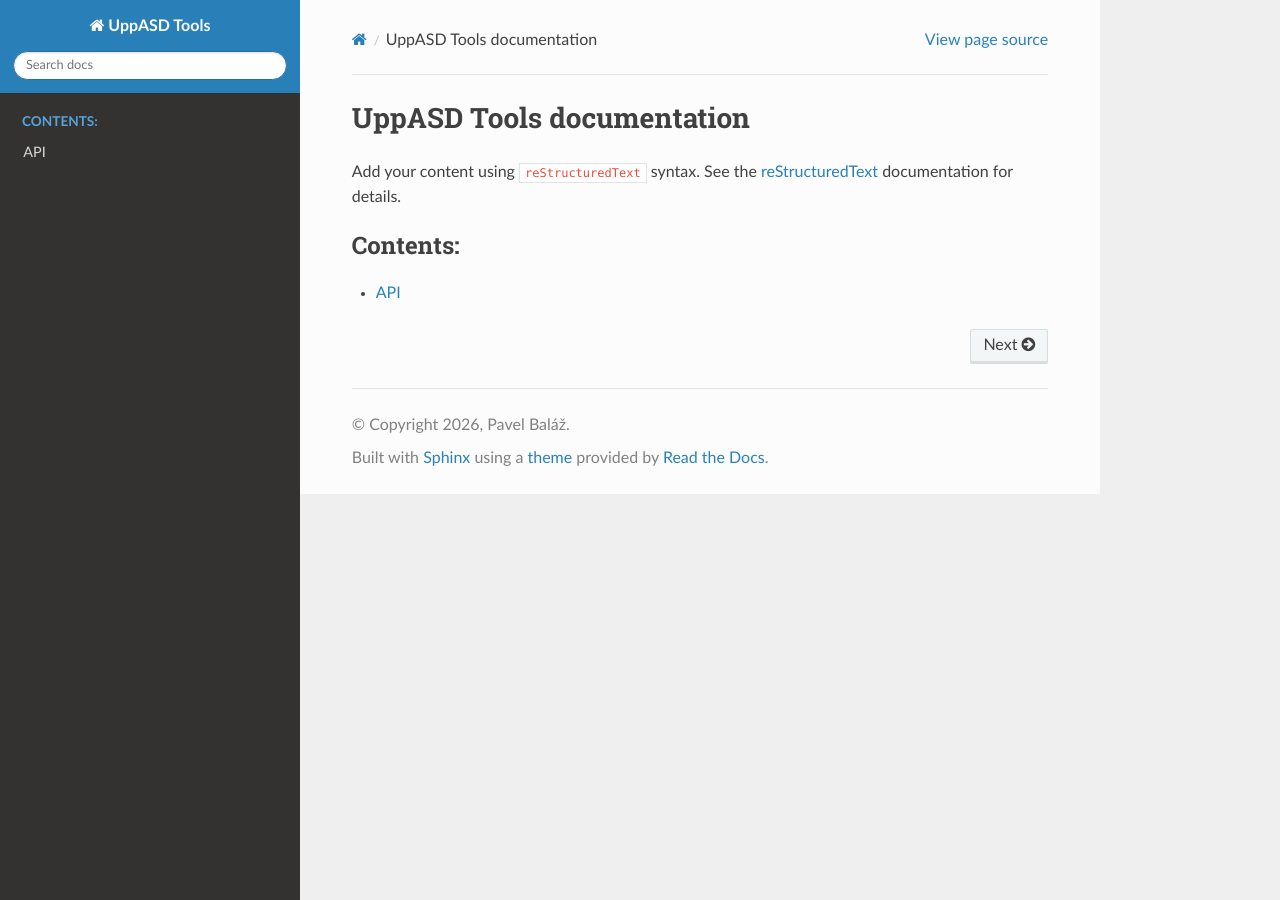
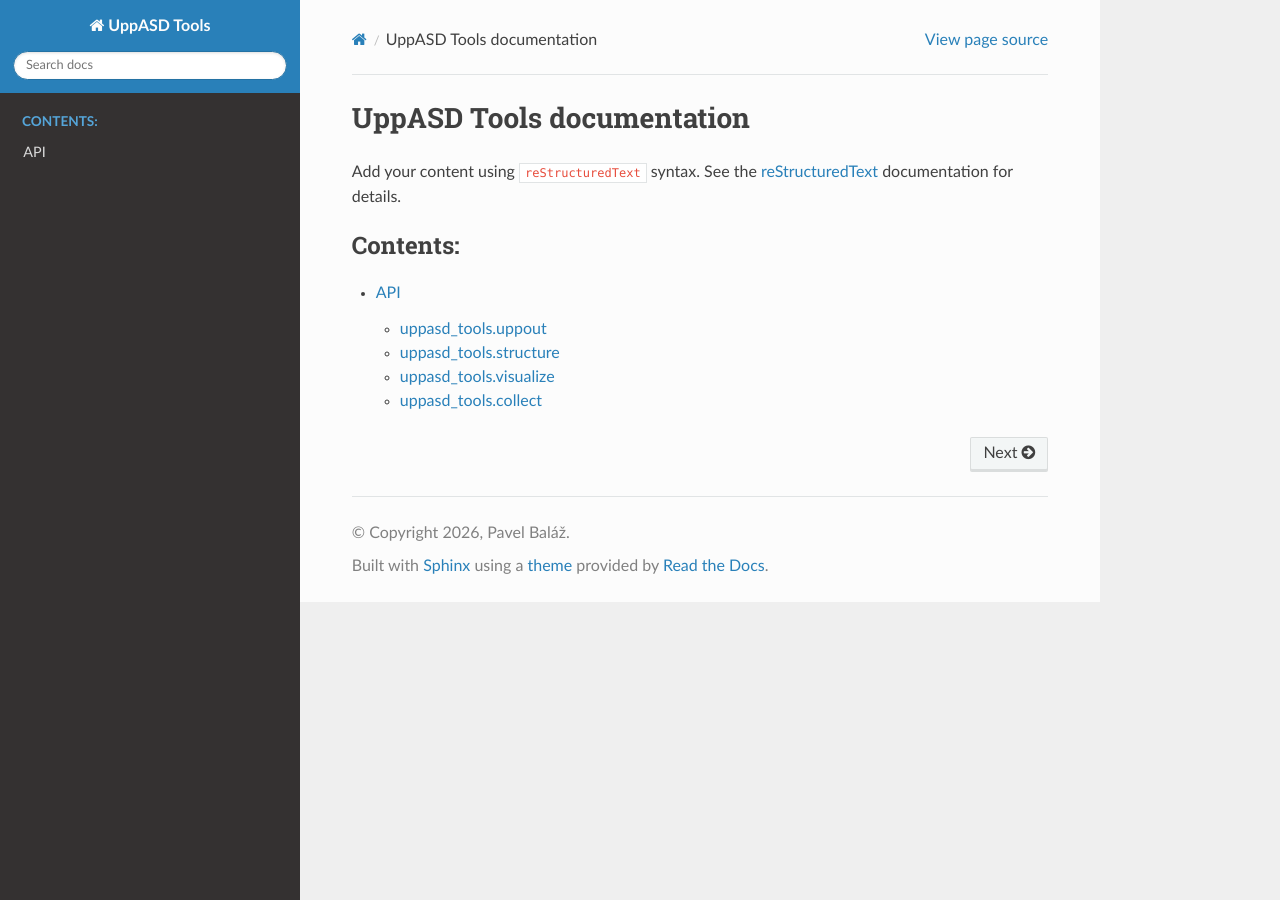
Before and after one commit to LLapsus/uppasd_tools, a Sphinx documentation site: the page built from docs/source/index.rst, in a window 1280 px wide. Built offline with Sphinx 7.4.7 and the Read the Docs theme 3.1.0, drawn with Linux system fonts in a browser that asks for light colours.

Commit message:
Refactor API documentation structure for improved clarity and organization

```diff
--- a/docs/source/api.rst
+++ b/docs/source/api.rst
@@ -1,7 +1,31 @@
 API
 ===
 
-.. automodule:: uppasd_tools
+uppasd_tools.uppout
+-------------------
+
+.. automodule:: uppasd_tools.uppout
    :members:
    :undoc-members:
    :show-inheritance:
+
+uppasd_tools.structure
+----------------------
+
+.. automodule:: uppasd_tools.structure
+   :members:
+   :undoc-members:
+
+uppasd_tools.visualize
+----------------------
+
+.. automodule:: uppasd_tools.visualize
+   :members:
+   :undoc-members:
+
+uppasd_tools.collect
+----------------------
+
+.. automodule:: uppasd_tools.collect
+   :members:
+   :undoc-members:
```
